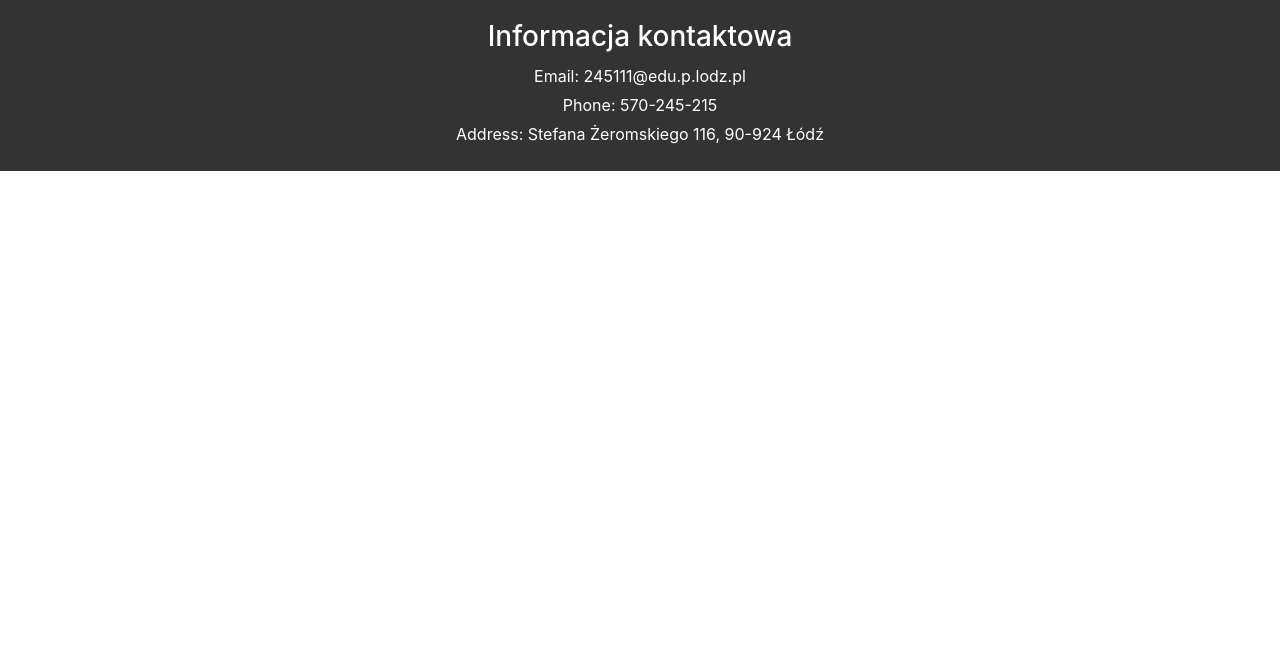
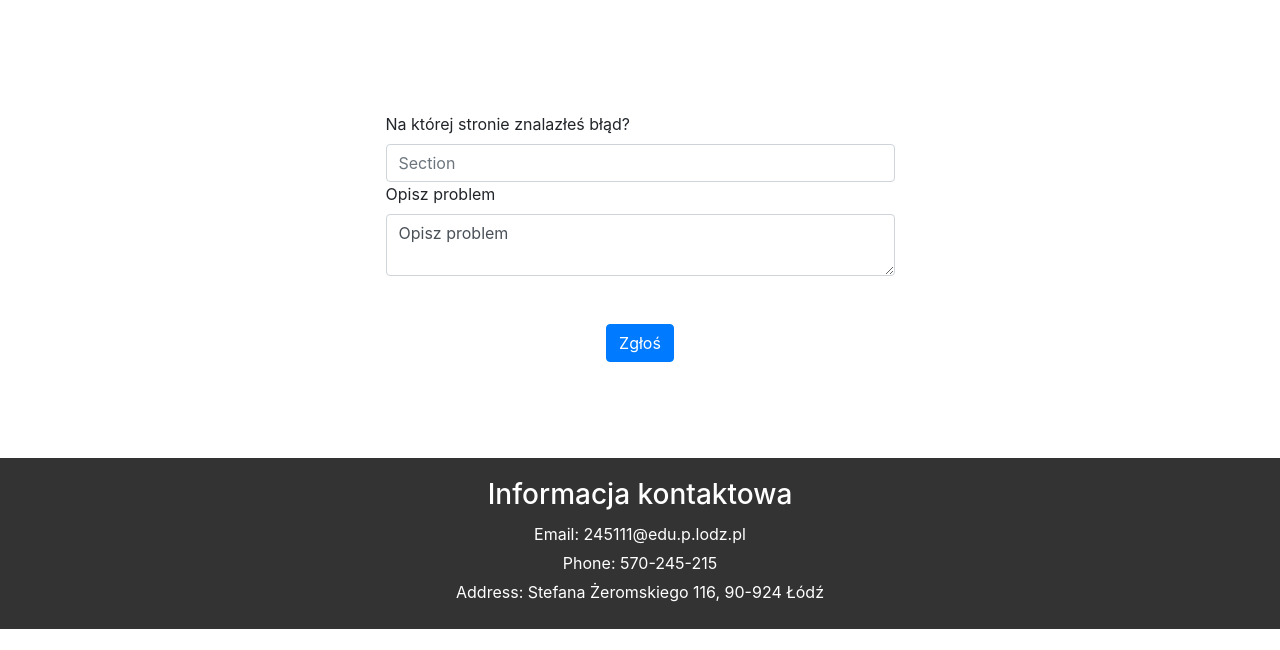
Before and after one commit to MarekKoprek/WCPL, a Django app: page /bug/ in a window 1280 px wide. Shown: the part 126-776 px from the top of the page. Run offline with Django 5.2, Linux system fonts and the light colour scheme; a user stored in the database is signed in; some libraries are stand-ins or nearby versions.

Commit message:
Filled bug page

```diff
--- a/main/templates/main/bug.html
+++ b/main/templates/main/bug.html
@@ -9,5 +9,28 @@ active
 {% endblock profile_activate %}
 
 {% block content %}
-
+<div class="container">
+    <div class="main">
+        <form method="POST">
+            {% csrf_token %}
+            <div class="container rounded bg-white mt-5 mb-5">
+                <div class="row justify-content-center">
+                    <div class="col-md-6">
+                        <div class="p-2 py-5">
+                            <div class="row mt-3">
+                                <div class="col-md-12">
+                                    <label class="labels">Na której stronie znalazłeś błąd?</label>
+                                    <input type="text" class="form-control" name="section" placeholder="Section">
+                                    <label class="labels">Opisz problem</label>
+                                    <textarea type="text" class="form-control" name="description" placeholder="description">Opisz problem</textarea>
+                                </div>
+                            </div>
+                            <div class="mt-5 text-center"><button class="btn btn-primary profile-button" type="submit">Zgłoś</button></div>
+                        </div>
+                    </div>
+                </div>
+            </div>
+        </form>
+    </div>
+</div>
 {% endblock content %}
--- a/main/templates/main/profile_home.html
+++ b/main/templates/main/profile_home.html
@@ -11,12 +11,12 @@ active
 {% block content %}
 <div class="container">
     <div class="main">
+        <form method="POST" enctype="multipart/form-data">
+            {% csrf_token %}
             <div class="container rounded bg-white mt-5 mb-5">
                 <div class="row">
                     <div class="col-md-3 border-right">
                         <div class="d-flex flex-column align-items-center text-center p-3 py-5">
-                        <form method="POST" enctype="multipart/form-data">
-                        {% csrf_token %}
                             {% if userCurrent.username != userInfo.username %}
                                 <img class="rounded-circle mt-5" width="150px" src="{{ profile.picture.url }}">
                             {% else %}
@@ -60,6 +60,7 @@ active
                     </div>
                 </div>
             </div>
+        </form>
     </div>
 </div>
 <script>
```
Also changed, not shown: main/templates/main/profile_firm.html (+4 -3 lines), db.sqlite3, media/profile_pictures/flowers_w6xzzR9.jpg (added). Lines whose indentation alone changed are shown as unchanged.
